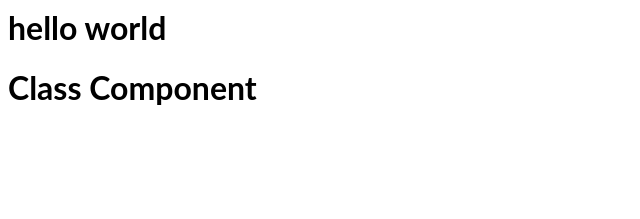
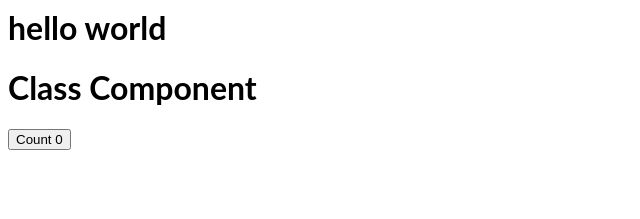
Before and after one commit to Dinesh1629/react-app, a React (Create React App) app: page / in a window 1280 px wide. Shown: the top 219 px of the page, without its empty margins (0-640 px from the left). Built offline with nearby package versions, Linux system fonts and the light colour scheme.

Commit message:
1 file modified, 1 added

```diff
--- a/src/App.js
+++ b/src/App.js
@@ -3,12 +3,18 @@
 import './style.css';
 import Gerrt from './component/Gerrt'
 import Welcome from './component/Welcome'
+import ClassCounter from './component/ClassCounter'
+
+
 class App extends Component {
+
+
   render() {
     return (
       <div className="App">
         <Gerrt />
         <Welcome />
+        <ClassCounter />
       </div>
     );
   }
--- /dev/null
+++ b/src/component/ClassCounter.js
@@ -0,0 +1,31 @@
+import React, { Component } from "react";
+
+export class ClassCounter extends Component {
+
+  constructor(props){
+  super(props)
+
+  this.state = {
+    count:0
+  }
+  }
+
+
+  incrementCount =() =>{
+    this.setState({
+    count: this.state.count + 1
+    })
+  }
+
+  render() {
+
+    return(
+      //  <h1>heelo</h1>
+      <div>
+      <button onCLick={this.incrementCount}>Count {this.state.count}</button>
+      </div>
+    )
+  }
+}
+
+export default ClassCounter;
```
